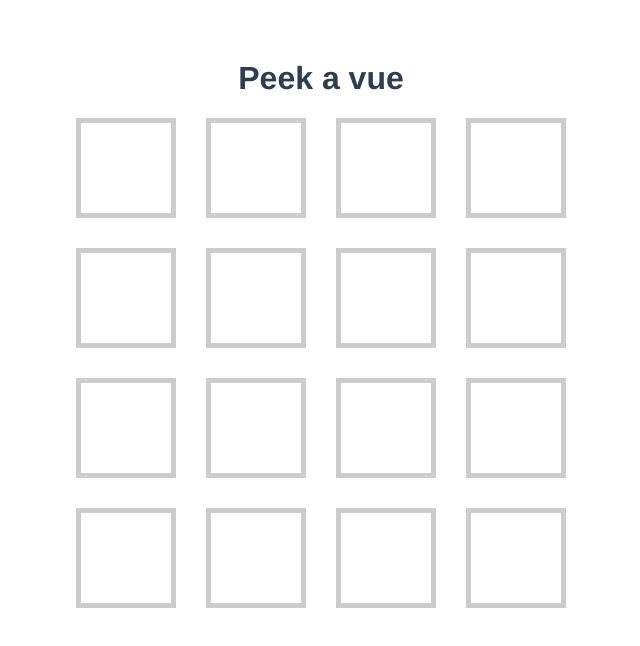
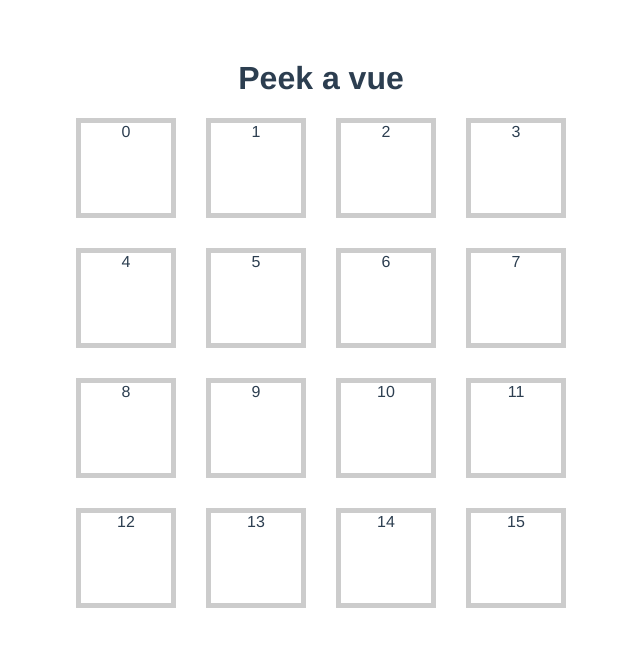
Before and after one commit to cheedinmar/peekaboo, a Vue app: page / in a window 1280 px wide. Shown: the top 646 px of the page, without its empty margins (319-959 px from the left). Built offline with nearby package versions, Linux system fonts and the light colour scheme.

Commit message:
refactor: card components with value props

```diff
--- a/src/App.vue
+++ b/src/App.vue
@@ -1,30 +1,25 @@
 <template>
   <h1>Peek a vue</h1>
   <section class="game-board">
-    <div class="card"></div>
-    <div class="card"></div>
-    <div class="card"></div>
-    <div class="card"></div>
-    <div class="card"></div>
-    <div class="card"></div>
-    <div class="card"></div>
-    <div class="card"></div>
-    <div class="card"></div>
-    <div class="card"></div>
-    <div class="card"></div>
-    <div class="card"></div>
-    <div class="card"></div>
-    <div class="card"></div>
-    <div class="card"></div>
-    <div class="card"></div>
+   <base-card v-for="(card, index) in CardList" :value="card" :key="`card-${index}`"/>
   </section>
 </template>
 
 <script>
-
-
+import BaseCard from './components/BaseCard.vue';
 export default {
-
+  components:{
+    BaseCard
+  },
+  setup(){
+    const CardList =[];
+    for (let i=0; i<16; i++){
+      CardList.push(i)
+    }
+    return{
+      CardList
+    }
+  }
 }
 </script>
 
--- /dev/null
+++ b/src/components/BaseCard.vue
@@ -0,0 +1,21 @@
+<template>
+ <div class="card">
+  {{ value }}
+ </div>
+</template>
+
+<script>
+export default {
+  props:{
+    value:{
+      type:Number,
+      required:true
+    }
+  }
+
+}
+</script>
+
+<style scoped>
+
+</style>
```
Also changed, not shown: src/components/HelloWorld.vue (deleted, +0 -58 lines).
